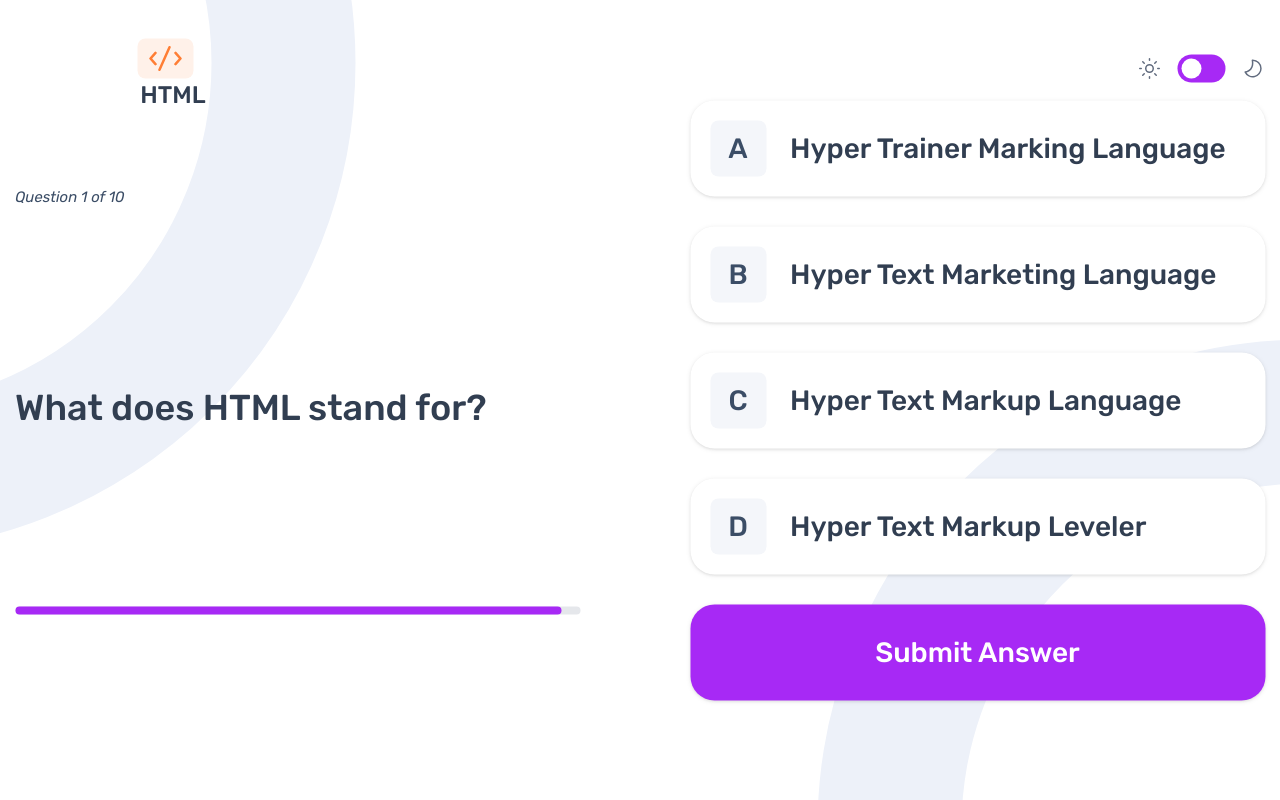
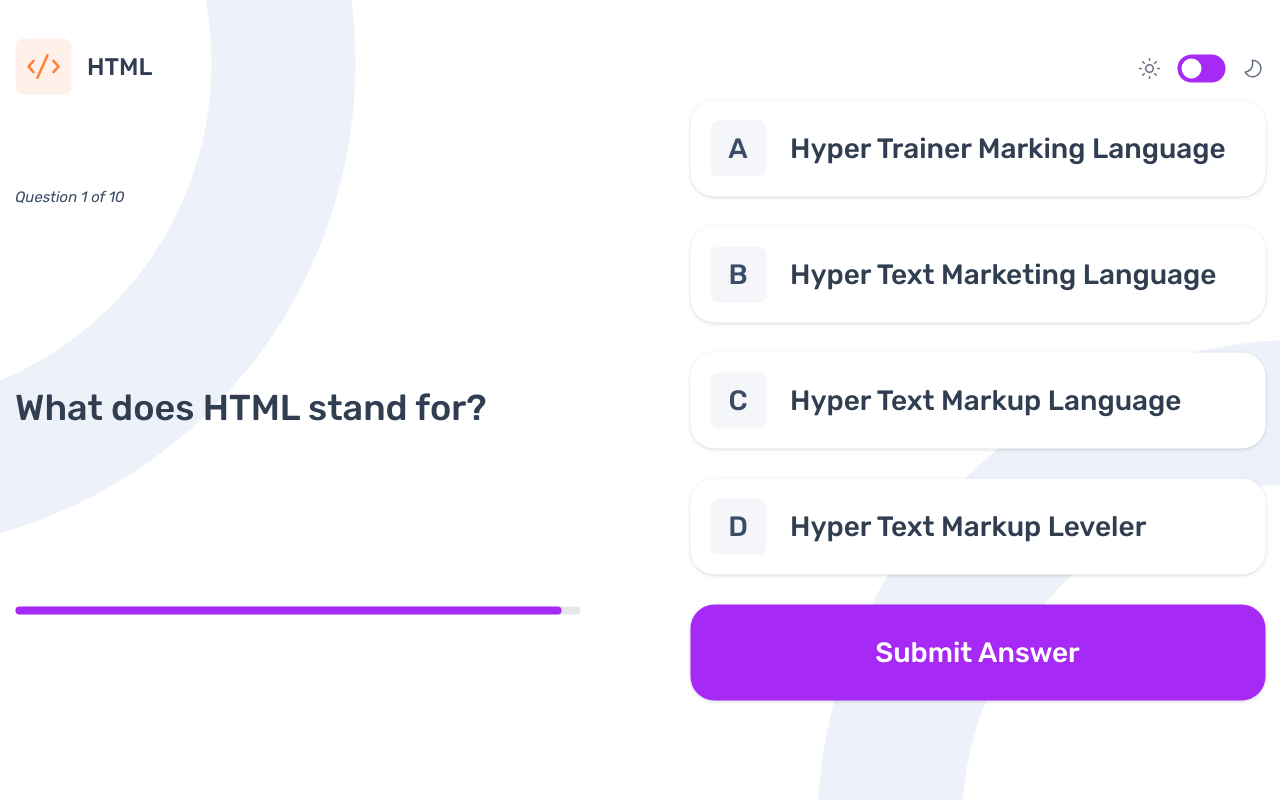
Before and after one commit to GuiFraV/Front-end_quizz_app, a React (Vite) app: page / in a window 1280 px wide. Both pictures are taken after a click on the button "HTML". Built offline with nearby package versions, Linux system fonts and the light colour scheme.

Commit message:
refactor: Improve text alignment and styling in QuizApp component

```diff
--- a/src/components/QuizApp.jsx
+++ b/src/components/QuizApp.jsx
@@ -145,11 +145,18 @@ const QuizApp = ({ onToggleDarkMode }) => {
     return (
       <div className='xl:w-[1250px] h-[600px] flex justify-between relative'>
         {buttonDarkLightMode()}
-        <div className='w-[300px] h-[56px] md:flex-col flex items-center absolute left-0 top-[-3.875rem]'>
+
+
+
+
+        <div className='w-[300px] h-[56px] flex items-center absolute left-0 top-[-3.875rem]'>
+
+
+
           <div className='h-[56px] w-[56px] flex items-center justify-center bg-[#FFF1E9] rounded-[8px]'>
             <img src={selectedImgSrc} alt="logo"/>
           </div>
-          <div className='font-RubikMedium text-darkNavy text-2xl ml-4'>{selectedQuizTitle}</div>
+          <div className={`font-RubikMedium ${isDarkMode ? "text-white" : "text-darkNavy"} text-2xl ml-4`}>{selectedQuizTitle}</div>
         </div>
         <div className='w-[565px] h-full flex flex-col justify-around'>
           <p className={`font-RubikItalic text-[15px] ${isDarkMode ? "text-[#ABC1E1]" : "text-greyNavy "}`}>Question {currentQuestionIndex + 1} of {currentQuiz.questions.length}</p>
```
